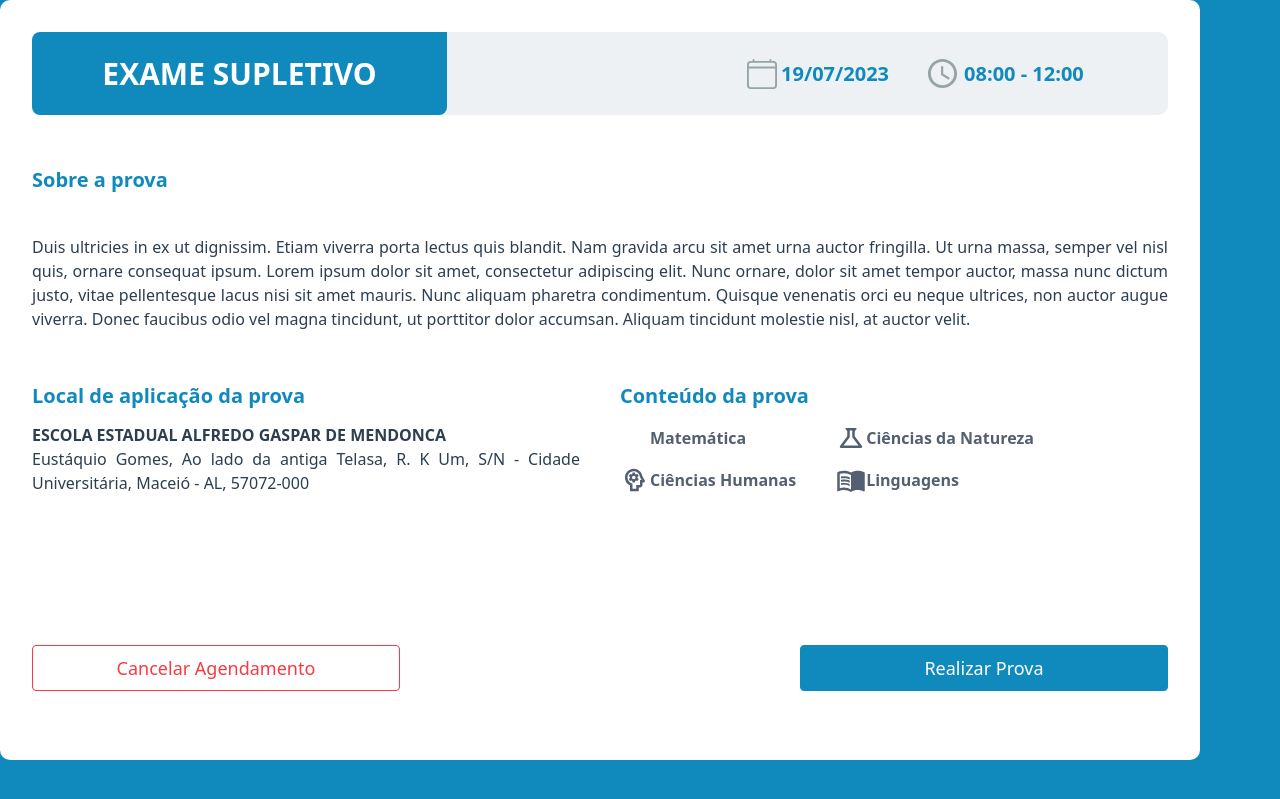
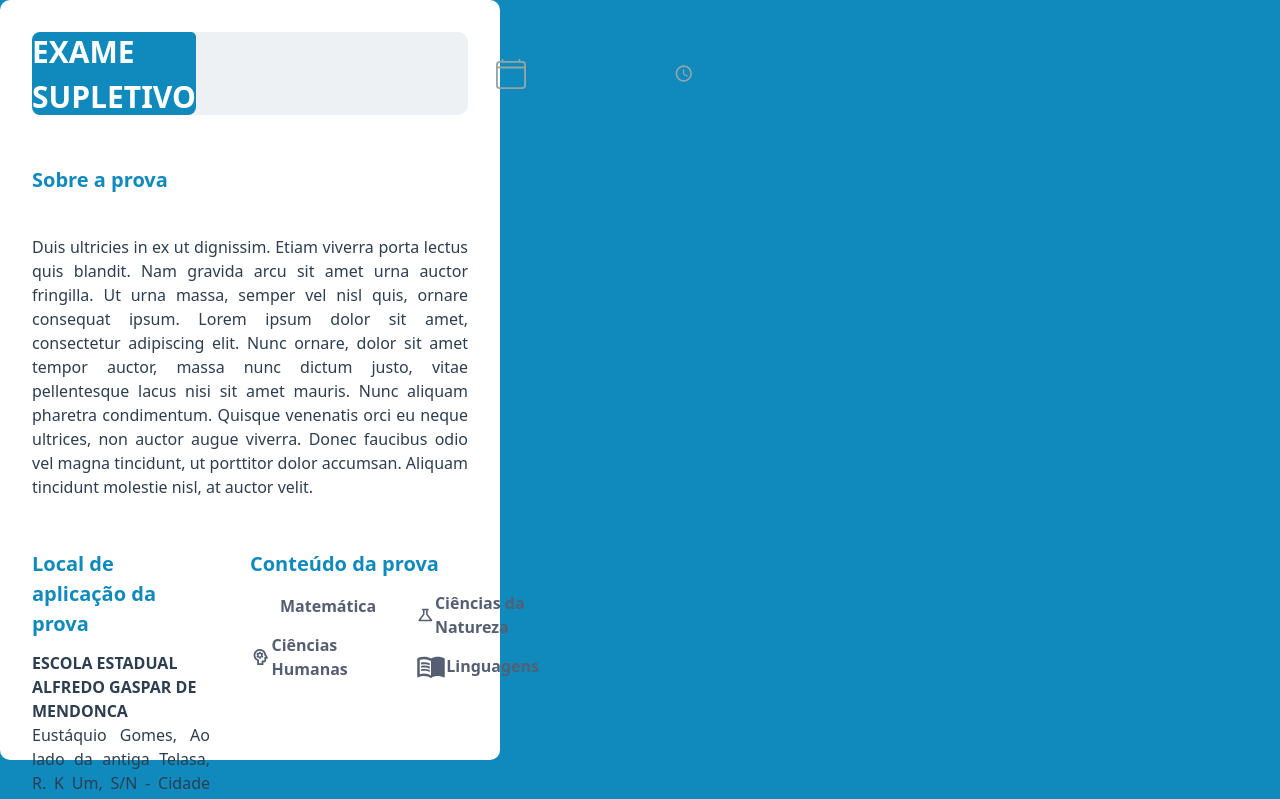
Before and after one commit to VQDT/front-end-vqdt, a React (Vite) app: page /sobre in a window 1280 px wide. Shown: the top 799 px of the page. Built offline with nearby package versions, Linux system fonts and the light colour scheme; some icons are missing.

Commit message:
inicio da resposividade

```diff
--- a/src/components/about_proof/index.tsx
+++ b/src/components/about_proof/index.tsx
@@ -7,10 +7,10 @@ type Props = {}
 
 function index({}: Props) {
   return (
-    <div className=" flex flex-col w-full max-w-[1200px] bg-white h-[760px] rounded-[10px] p-8">
-      <div className="flex  bg-[#EEF1F4] h-[83px] rounded-[10px] gap-[150px] mb-[50px]">
-        <div className="flex justify-center items-center rounded-l-lg rounded-br-lg bg-primary w-[415px] ">
-          <h1 className="text-white text-[30px] font-bold ">EXAME SUPLETIVO</h1>
+    <div className=" flex flex-col w-full max-w-[500px] bg-white h-[760px] xl:rounded-[10px] p-8">
+      <div className="xl:flex  xl:bg-[#EEF1F4] xl:h-[83px] rounded-[10px] gap-[150px] mb-[50px]">
+        <div className="flex justify-center rounded-[5px] items-center xl:rounded-l-lg xl:rounded-br-lg bg-primary xl:w-[415px] ">
+          <h1 className="text-white xl:text-[30px] font-bold ">EXAME SUPLETIVO</h1>
         </div>
         <div className="flex items-center ml-[150px] gap-9">
           <div className="flex items-center gap-1" >
```
